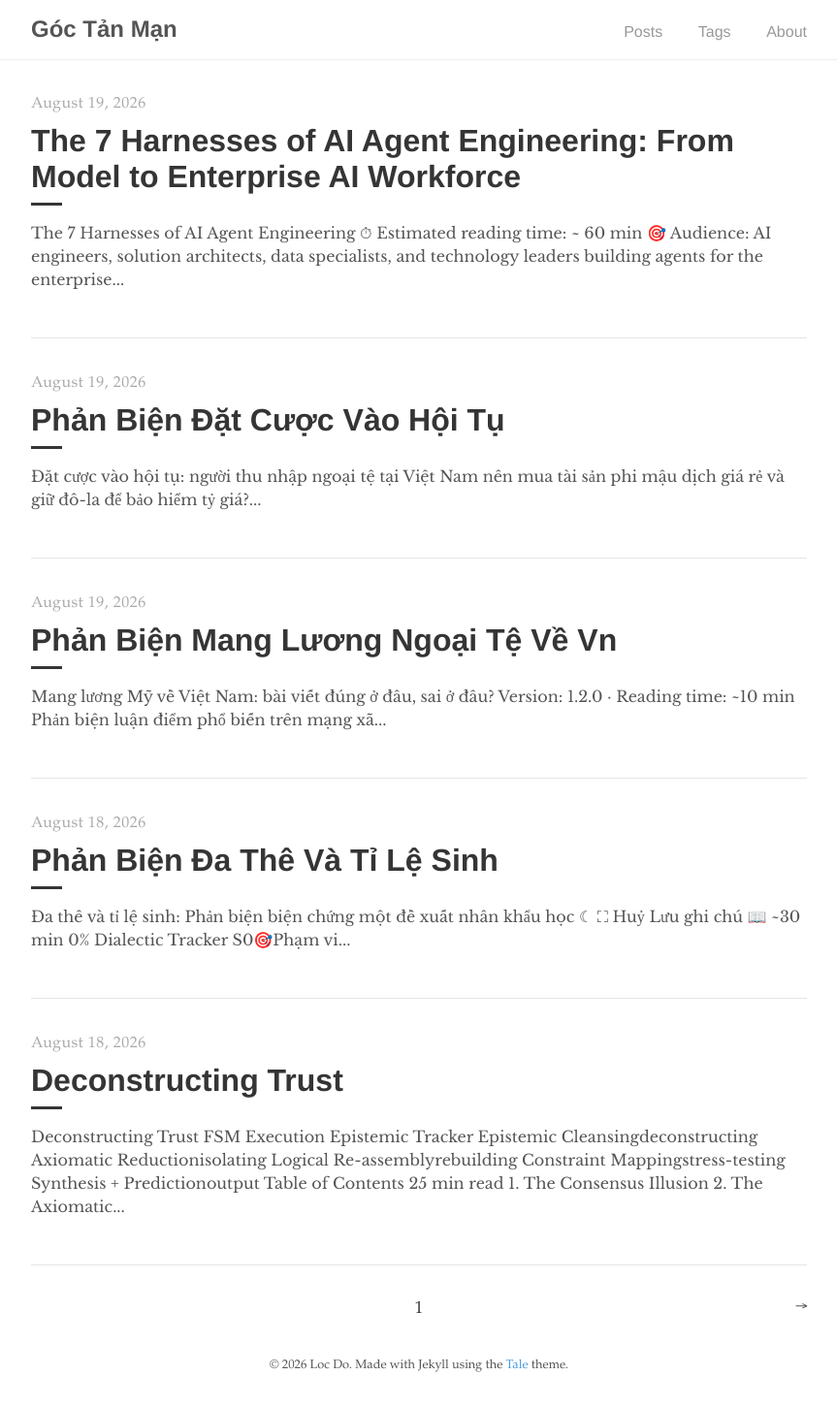
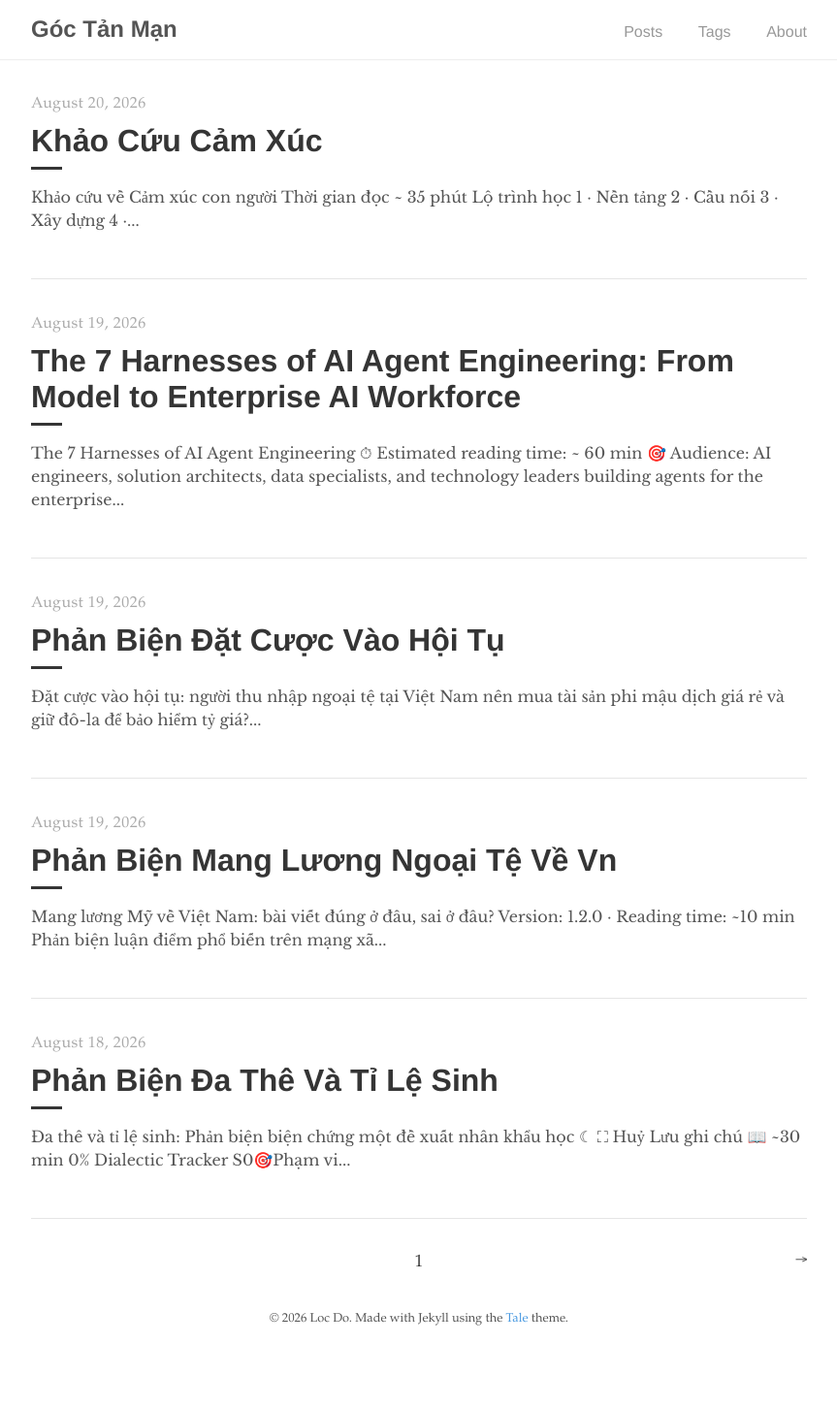
Before and after one commit to XSpring/xspring.github.io, a Jekyll site: the page built from index.html, in a window 1280 px wide. Shown: the whole page at 97% size, without its empty margins (208-1071 px from the left). Built offline with Jekyll 4.4.1, drawn with Linux system fonts in a browser that asks for light colours; the list of posts is cut into pages by our own code; after the commit the page ends 1403 px from its top, so only the background shows below that.

Commit message:
Update and rename cam-xuc-khao-cuu.html to 2026-08-20-khảo-cứu-cảm-xúc.html

```diff
--- a/_posts/cam-xuc-khao-cuu.html
+++ b/_posts/2026-08-20-khảo-cứu-cảm-xúc.html
@@ -3,7 +3,7 @@
 <head>
 <meta charset="utf-8">
 <meta name="viewport" content="width=device-width,initial-scale=1">
-<title>Cảm xúc con người — Khảo cứu mở đầu</title>
+<title>Khảo cứu về Cảm xúc con người</title>
 <meta name="description" content="Bài khảo cứu dài hơi về cảm xúc con người: cảm xúc là gì, vì sao con người có cảm xúc, có những loại cảm xúc nào, điều gì cai quản cảm xúc, trí nhớ gắn với cảm xúc ra sao, và làm sao nhận diện cảm xúc của chính mình. Mở đầu cho một loạt bài về cảm xúc.">
 <link rel="preconnect" href="https://fonts.googleapis.com">
 <link rel="preconnect" href="https://fonts.gstatic.com" crossorigin>
```
